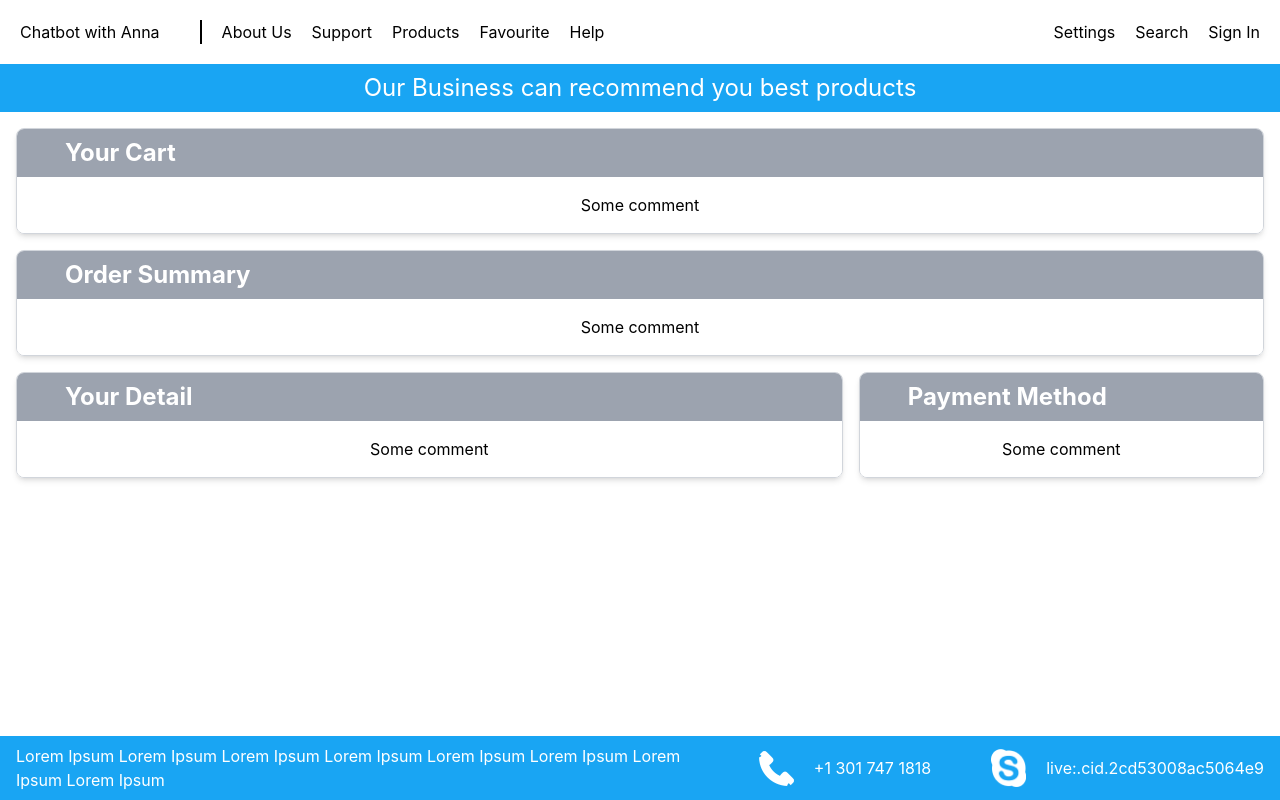
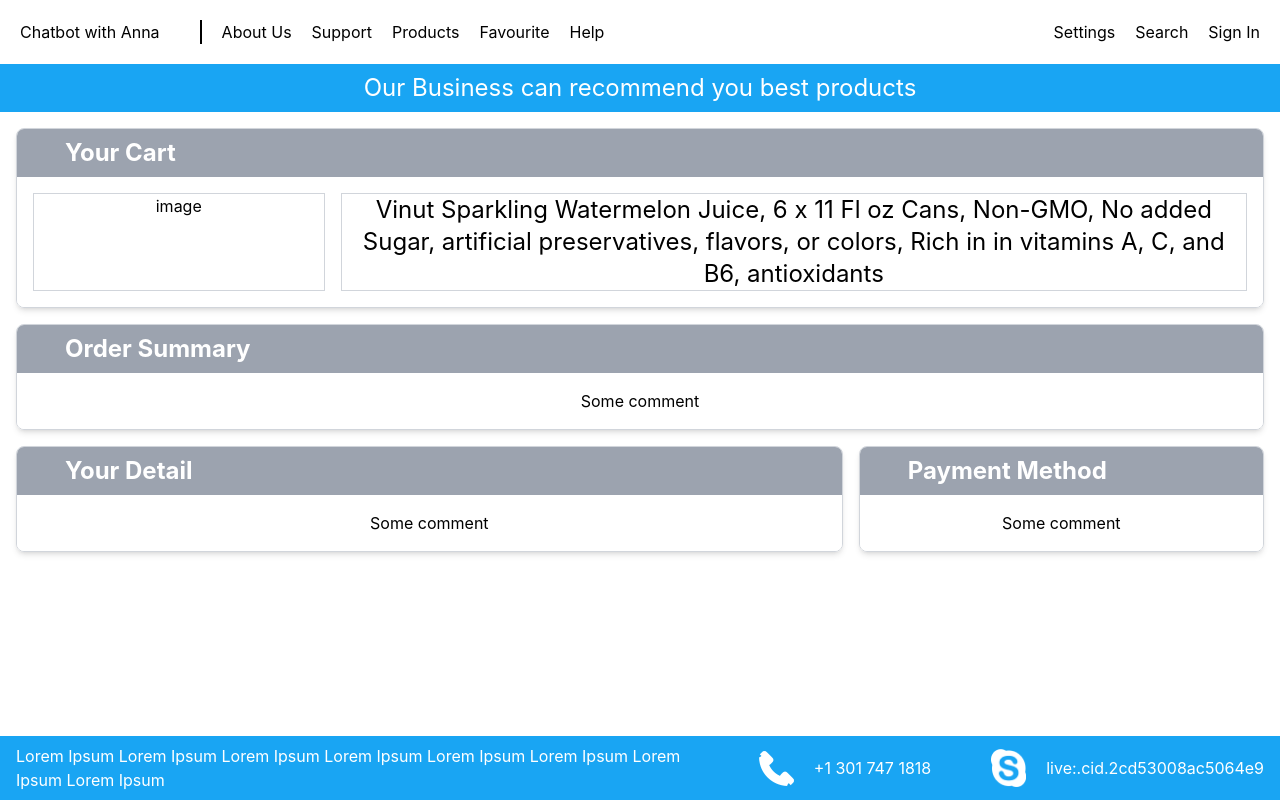
Before and after one commit to devgroup2004/chatting-with-anna, a React (Create React App) app: page /product/buy in a window 1280 px wide. Built offline with nearby package versions, Linux system fonts and the light colour scheme.

Commit message:
chatting-with-anna

```diff
--- a/package.json
+++ b/package.json
@@ -12,6 +12,7 @@
     "react-dom": "^18.2.0",
     "react-router-dom": "^6.21.3",
     "react-scripts": "5.0.1",
+    "sass": "^1.70.0",
     "tailwindcss": "^3.4.1",
     "web-vitals": "^2.1.4"
   },
--- a/src/pages/product/BuyProduct.js
+++ b/src/pages/product/BuyProduct.js
@@ -1,38 +1,43 @@
+import  "./style.scss";
+
 const BuyProduct = () => {
     return (
         <>
-            <div className="rounded-lg overflow-hidden shadow-md border border-gray-300 m-4">
-                <div className="bg-gray-400 p-2 flex justify-start items-center">
-                    <p className="pl-10 pr-10 mr-10 font-bold text-white text-2xl">Your Cart</p>
+            <div className="my-card m-4">
+                <div className="my-card-header">
+                    <p className="ml-10 mr-10">Your Cart</p>
                 </div>
-                <div class="bg-white p-4">
-                    Some comment
+                <div className="my-card-body">
+                    <div className="border border-gray-300 col-span-1"> image </div>
+                    <div className="border border-gray-300 col-span-3">
+                        <p className="text-2xl">Vinut Sparkling Watermelon Juice, 6 x 11 Fl oz Cans, Non-GMO, No added Sugar, artificial preservatives, flavors, or colors, Rich in in vitamins A, C, and B6, antioxidants</p>
+                    </div>
                 </div>
             </div>
-            <div className="rounded-lg overflow-hidden shadow-md border border-gray-300 m-4">
-                <div className="bg-gray-400 p-2 flex justify-start items-center">
-                    <p className="pl-10 pr-10 font-bold text-white text-2xl">Order Summary</p>
+            <div className="my-card m-4">
+                <div className="my-card-header">
+                    <p className="ml-10 mr-10">Order Summary</p>
                 </div>
-                <div class="bg-white p-4">
+                <div className="bg-white p-4">
                     Some comment
                 </div>
             </div>
             <div className="m-4 grid grid-cols-3 gap-4">
 
-                <div className="rounded-lg overflow-hidden shadow-md border border-gray-300 col-span-2">
-                    <div className="bg-gray-400 p-2 flex justify-start items-center">
-                        <p className="pl-10 pr-10 font-bold text-white text-2xl">Your Detail</p>
+                <div className="my-card col-span-2">
+                    <div className="my-card-header">
+                        <p className="pl-10 pr-10">Your Detail</p>
                     </div>
-                    <div class="bg-white p-4">
+                    <div className="bg-white p-4">
                         Some comment
                     </div>
                 </div>
 
-                <div className="rounded-lg overflow-hidden shadow-md border border-gray-300 col-span-1">
-                    <div className="bg-gray-400 p-2 flex justify-start items-center">
-                        <p className="pl-10 pr-10 font-bold text-white text-2xl">Payment Method</p>
+                <div className="my-card col-span-1">
+                    <div className="my-card-header">
+                        <p className="pl-10 pr-10">Payment Method</p>
                     </div>
-                    <div class="bg-white p-4">
+                    <div className="bg-white p-4">
                         Some comment
                     </div>
                 </div>
--- /dev/null
+++ b/src/pages/product/style.scss
@@ -0,0 +1,10 @@
+.my-card {
+    @apply rounded-lg overflow-hidden shadow-md border border-gray-300;
+
+    .my-card-header {
+        @apply bg-gray-400 flex justify-start items-center font-bold text-white text-2xl p-2;
+    }
+    .my-card-body {
+        @apply bg-white grid grid-cols-4 gap-4 p-4;
+    }
+}
```
Also changed, not shown: 1 other file (tests, documents, lock files or other folders).
